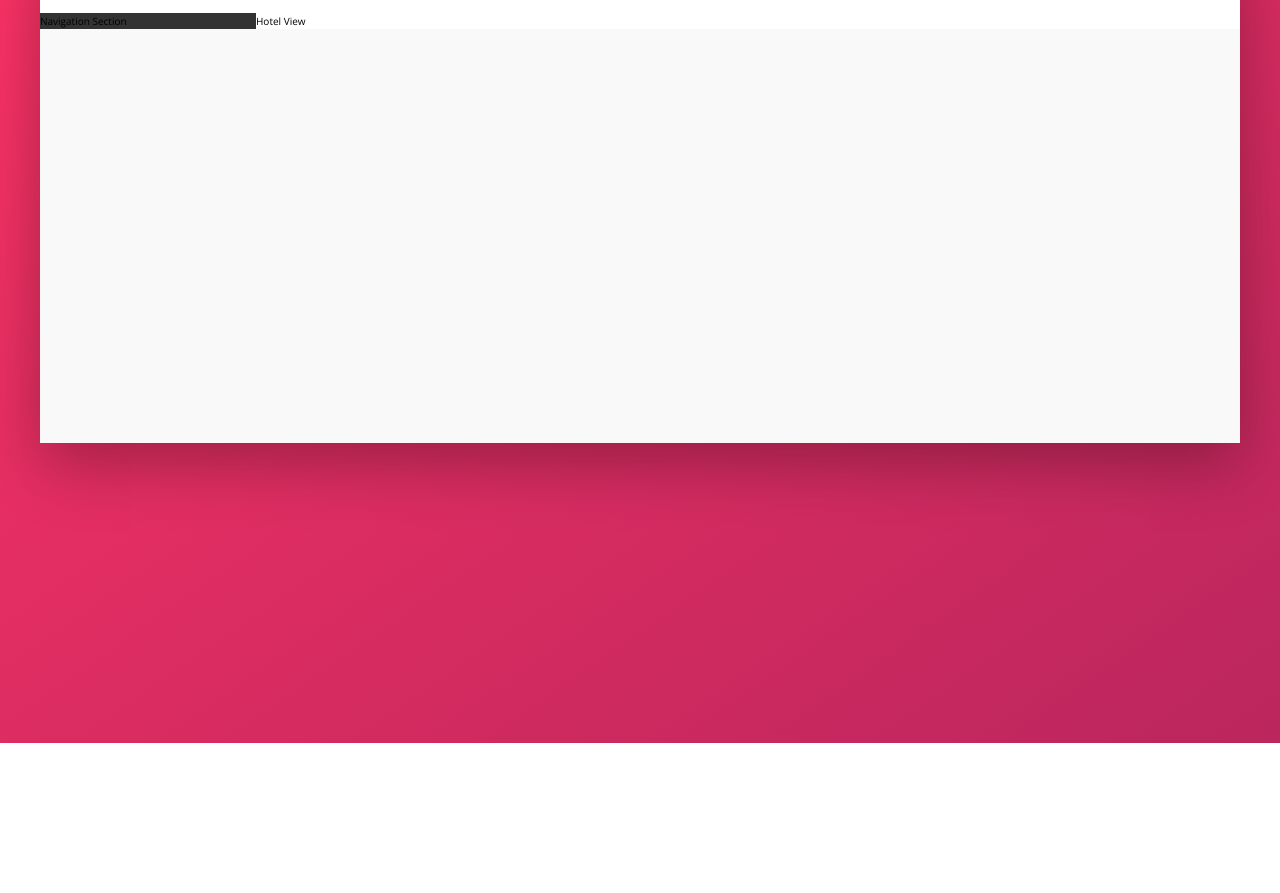
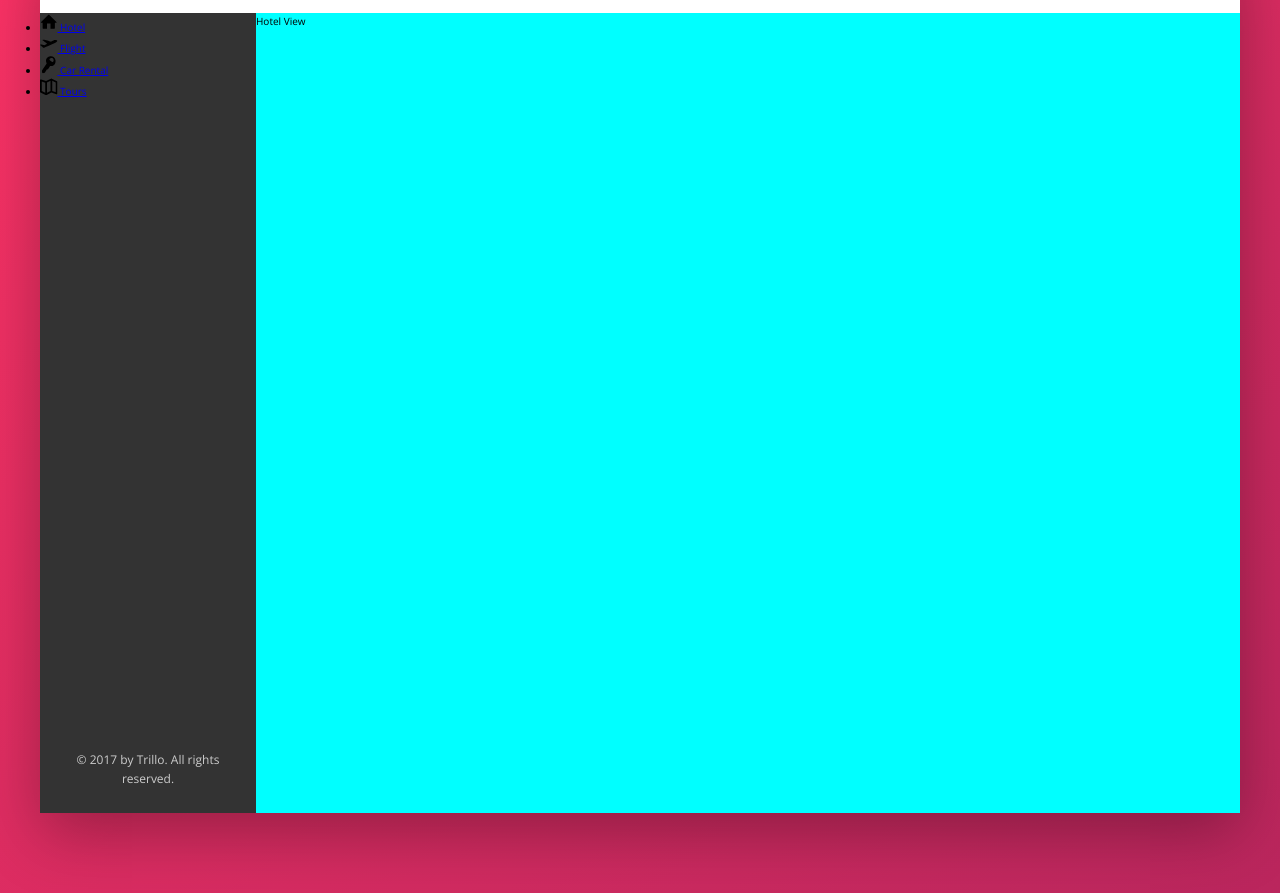
Before and after one commit to bradripple/Trillo, a plain HTML site: page starter/index.html in a window 1280 px wide. Shown: the part 137-1030 px from the top of the page. Before the commit the page ends 880 px from the top, so only its background shows below. Drawn offline with nearby package versions, Linux system fonts and the light colour scheme.

Commit message:
Finished part 1 of Sidebar Navigation

```diff
--- a/starter/css/style.css
+++ b/starter/css/style.css
@@ -72,10 +72,14 @@ body {
 
 .sidebar {
   background-color: var(--color--grey-dark-1);
-  flex: 0 0 18%; }
+  flex: 0 0 18%;
+  display: flex;
+  flex-direction: column;
+  justify-content: space-between; }
 
 .hotel-view {
-  background-color: #fff;
+  background-color: aqua;
+  height: 80rem;
   flex: 1; }
 
 .logo {
@@ -155,3 +159,14 @@ body {
     width: 3.75rem;
     border-radius: 50%;
     margin-right: 1rem; }
+
+.side-nav__icon {
+  height: 1.75rem;
+  width: 1.75rem; }
+
+.legal {
+  font-size: 1.2rem;
+  color: var(--color-grey-light-4);
+  text-align: center;
+  padding: 2.5rem;
+  align-self: flex-end; }
--- a/starter/index.html
+++ b/starter/index.html
@@ -47,8 +47,49 @@
 
             <div class="content">
                 <nav class="sidebar">
-                    Navigation Section
+                    <ul class="side-nav">
+                        <li class="side-nav__item">
+                            <a href="#" class="side-nav__link">
+                                <svg class="side-nav__icon">
+                                    <use xlink:href="img/sprite.svg#icon-home"></use>
+                                </svg>
+                                <span>Hotel</span>
+                            </a>
+                        </li>
+                        <li class="side-nav__item">
+                            <a href="#" class="side-nav__link">
+                                <svg class="side-nav__icon">
+                                    <use xlink:href="img/sprite.svg#icon-aircraft-take-off"></use>
+                                </svg>
+                                <span>Flight</span>
+                            </a>
+                        </li>
+                        <li class="side-nav__item">
+                            <a href="#" class="side-nav__link">
+                                <svg class="side-nav__icon">
+                                    <use xlink:href="img/sprite.svg#icon-key"></use>
+                                </svg>
+                                <span>Car Rental</span>
+                            </a>
+                        </li>
+                        <li class="side-nav__item">
+                            <a href="#" class="side-nav__link">
+                                <svg class="side-nav__icon">
+                                    <use xlink:href="img/sprite.svg#icon-map"></use>
+                                </svg>
+                                <span>Tours</span>
+                            </a>
+                        </li>
+                    </ul>
+
+                    <div class="legal">
+                        &copy; 2017 by Trillo. All rights reserved.
+                    </div>
                 </nav>
+
+
+
+
                 <main class="hotel-view">
                     Hotel View
                 </main>
--- a/starter/sass/_components.scss
+++ b/starter/sass/_components.scss
@@ -115,3 +115,29 @@
         margin-right: 1rem;
     }
 }
+
+//////////////////////////////////////
+// SIDE NAVIGATION
+.side-nav {
+    &__item {
+
+    }
+    &__link {
+
+    }
+    &__icon {
+        height: 1.75rem;
+        width: 1.75rem;
+    }
+}
+
+//////////////////////////////////////
+// LEGAL TEXT
+.legal {
+    font-size: 1.2rem;
+    color: var(--color-grey-light-4);
+    text-align: center;
+    padding: 2.5rem;
+
+    align-self: flex-end;
+}
--- a/starter/sass/_layout.scss
+++ b/starter/sass/_layout.scss
@@ -26,10 +26,15 @@
     background-color: var(--color--grey-dark-1);
 
     flex: 0 0 18%;
+
+    display: flex;
+    flex-direction: column;
+    justify-content: space-between;
 }
 
 .hotel-view {
-    background-color: #fff;
+    background-color: aqua;
+    height: 80rem;
 
     flex: 1;
 }
```
